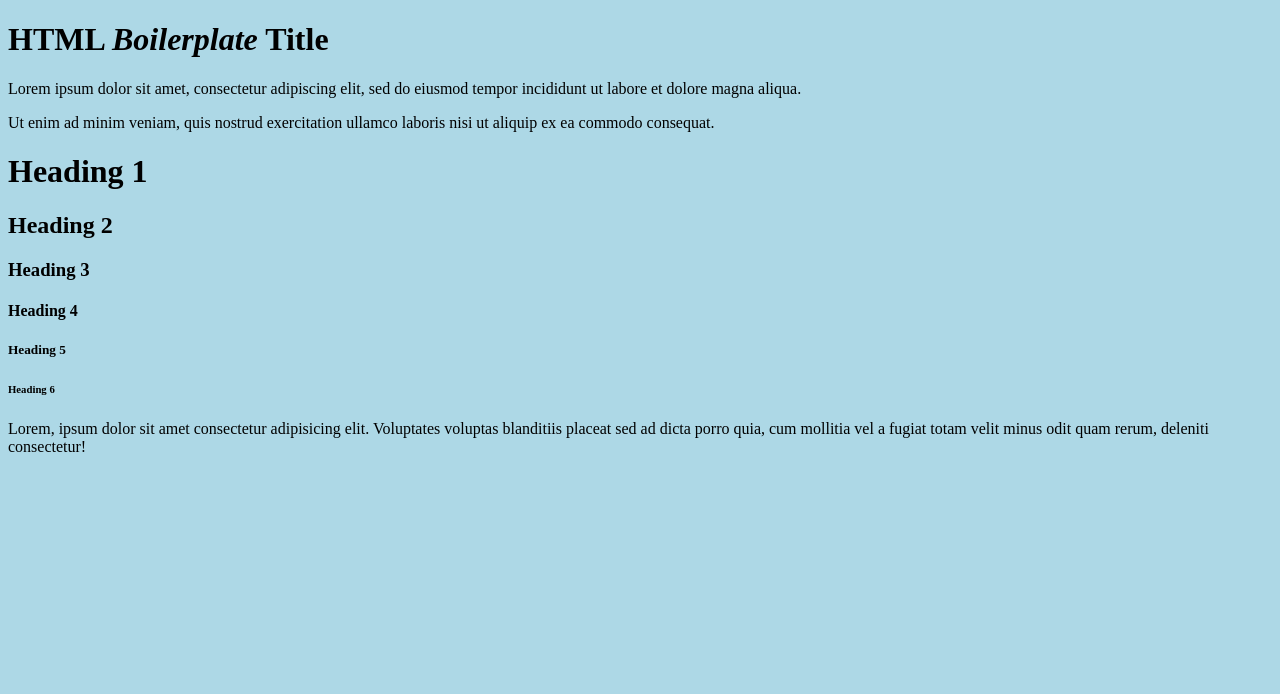
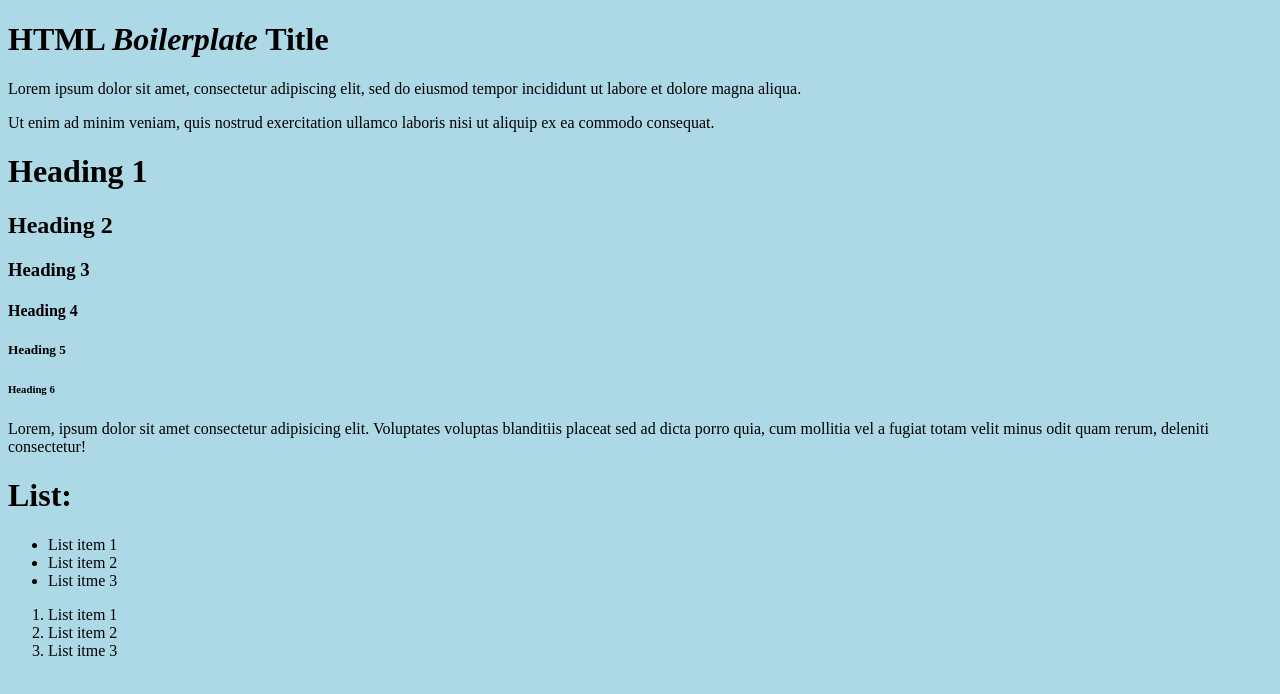
Before and after one commit to fish-on-github/git_test, a plain HTML site: page html-boilerplate/index.html in a window 1280 px wide. Drawn offline with Linux system fonts and the light colour scheme.

Commit message:
Added ul and ol lists with li items

```diff
--- a/html-boilerplate/index.html
+++ b/html-boilerplate/index.html
@@ -33,5 +33,16 @@
         cum mollitia vel a fugiat totam velit minus odit quam rerum,
         deleniti consectetur!
     </p>
+    <h1>List: </h1>
+    <ul>
+        <li>List item 1</li>
+        <li>List item 2</li>
+        <li>List itme 3</li>
+    </ul>
+    <ol>
+        <li>List item 1</li>
+        <li>List item 2</li>
+        <li>List itme 3</li>
+    </ol>
 </body>
 </html>
```
